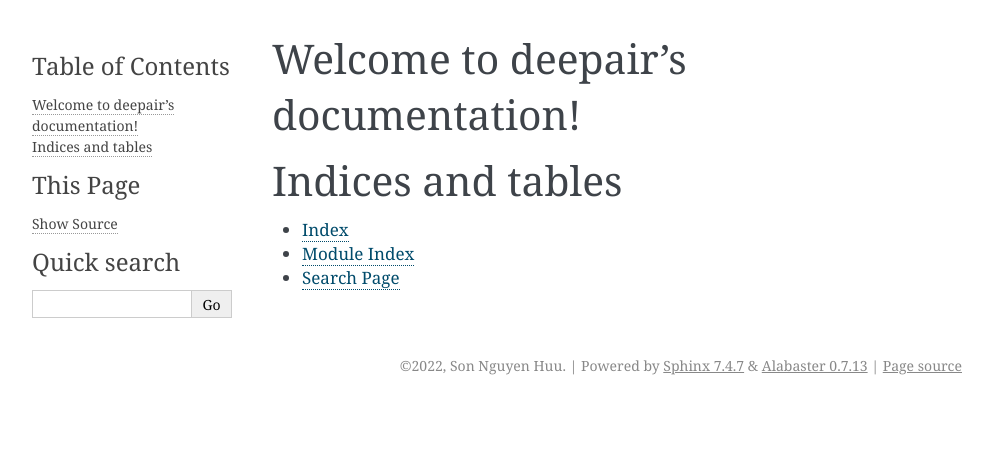
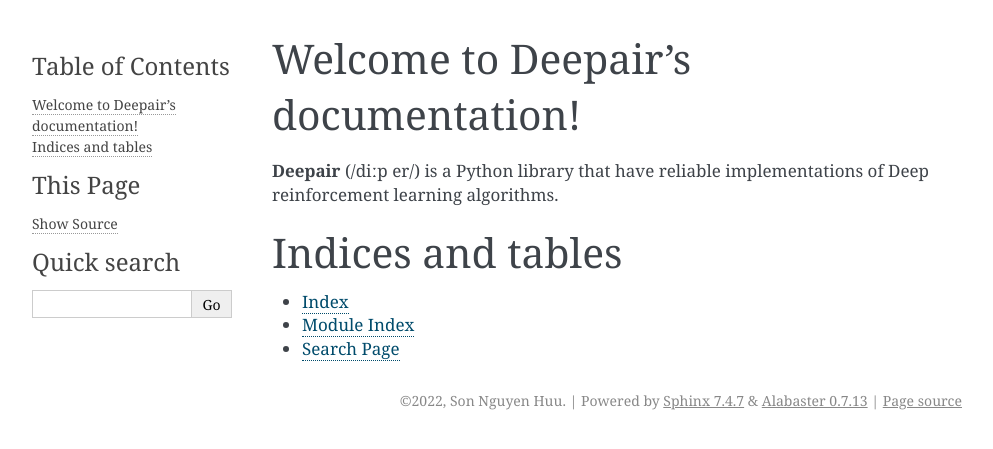
Before and after one commit to sonnhfit/deepair, a Sphinx documentation site: the page built from docs/source/index.rst, in a window 1280 px wide. Shown: the top 449 px of the page, without its empty margins (148-1141 px from the left). Built offline with Sphinx 7.4.7, drawn with Linux system fonts in a browser that asks for light colours.

Commit message:
update doc

```diff
--- a/docs/source/index.rst
+++ b/docs/source/index.rst
@@ -3,8 +3,10 @@
    You can adapt this file completely to your liking, but it should at least
    contain the root `toctree` directive.
 
-Welcome to deepair's documentation!
+Welcome to Deepair's documentation!
 ===================================
+
+**Deepair** (/diːp er/) is a Python library that have reliable implementations of Deep reinforcement learning algorithms.
 
 .. toctree::
    :maxdepth: 2
```
